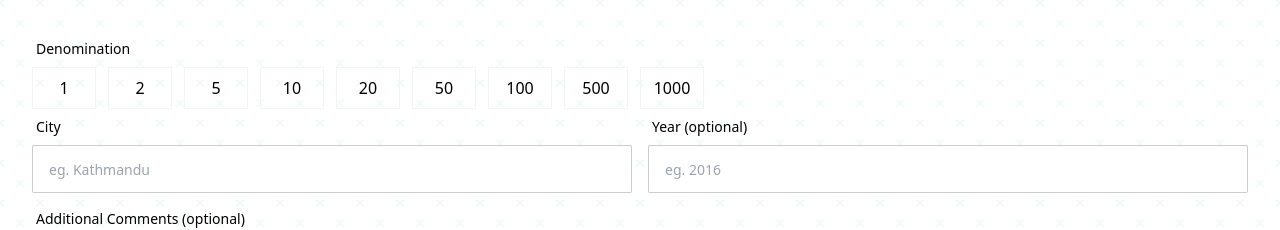
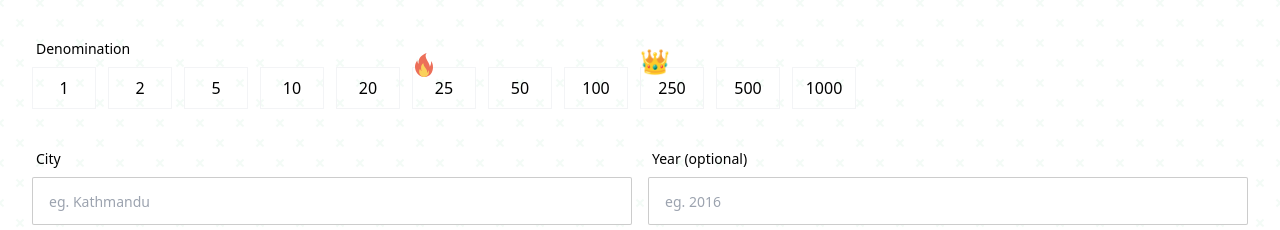
Before and after one commit to sahrohit/rupee-tracker, a Next.js app: page /entry in a window 1280 px wide. Shown: the part 357-587 px from the top of the page. Built offline with nearby package versions, Linux system fonts and the light colour scheme; no server answers; sample sign-in values are in the browser's storage; a web font is replaced by a local one.

Commit message:
added Rs 25 & Rs 250 option

```diff
--- a/src/components/RupeeForm/index.tsx
+++ b/src/components/RupeeForm/index.tsx
@@ -91,7 +91,10 @@ const RupeeForm = () => {
 			)
 		);
 
-		if (!querySnapshot.empty && querySnapshot.docs[0].data().user !== user?.email?.split("@")[0]) {
+		if (
+			!querySnapshot.empty &&
+			querySnapshot.docs[0].data().user !== user?.email?.split("@")[0]
+		) {
 			const snapData = querySnapshot.docs[0].data();
 			const newData = prefixObject("last_", {
 				city: snapData.city,
--- a/src/data/denomination.ts
+++ b/src/data/denomination.ts
@@ -4,11 +4,23 @@ export const DENOMINATIONS = [
 	{ value: 5, label: "5", color: "#d56d78", tailwind_color: "bg-red-300" },
 	{ value: 10, label: "10", color: "#ccb8b3", tailwind_color: "bg-stone-300" },
 	{ value: 20, label: "20", color: "#ba5639", tailwind_color: "bg-orange-300" },
+	{
+		value: 25,
+		label: "25",
+		color: "#c6c4a3",
+		tailwind_color: "bg-zinc-500",
+	},
 	{ value: 50, label: "50", color: "#5386b1", tailwind_color: "bg-sky-300" },
 	{
 		value: 100,
 		label: "100",
 		color: "#c5d7bd",
+		tailwind_color: "bg-green-300",
+	},
+	{
+		value: 250,
+		label: "250",
+		color: "#305b70",
 		tailwind_color: "bg-green-300",
 	},
 	{
@@ -41,10 +53,14 @@ export const colorFromDenominationRadio = (denomination: number) => {
 			return "peer-checked:bg-stone-300";
 		case 20:
 			return "peer-checked:bg-orange-300";
+		case 25:
+			return "peer-checked:bg-zinc-500";
 		case 50:
 			return "peer-checked:bg-sky-300";
 		case 100:
 			return "peer-checked:bg-green-400";
+		case 250:
+			return "peer-checked:bg-teal-800";
 		case 500:
 			return "peer-checked:bg-stone-400";
 		case 1000:
--- a/src/styles/globals.css
+++ b/src/styles/globals.css
@@ -49,3 +49,15 @@ html {
 .strokeme {
 	text-shadow: -1px -1px 0, 1px -1px 0, -1px 1px 0, 1px 1px 0;
 }
+
+/* Flame Icon SVG CSS */
+.st0 {
+	fill-rule: evenodd;
+	clip-rule: evenodd;
+	fill: #ec6f59;
+}
+.st1 {
+	fill-rule: evenodd;
+	clip-rule: evenodd;
+	fill: #fad15c;
+}
--- a/src/ui/RadioSelect.tsx
+++ b/src/ui/RadioSelect.tsx
@@ -1,6 +1,5 @@
 import {
-	colorFromDenomination,
-	colorFromDenominationRadio,
+	colorFromDenominationRadio
 } from "@/data/denomination";
 import { useField } from "formik";
 import { InputHTMLAttributes, useId } from "react";
@@ -59,6 +58,37 @@ const RadioOption = ({ value, label }: RadioOptionsType) => {
 			>
 				<p className="text-md font-medium">{label}</p>
 			</label>
+			{value === 25 && (
+				<div className="relative -top-14">
+					<svg
+						className="w-6 h-6 absolute"
+						version="1.1"
+						id="Layer_1"
+						xmlns="http://www.w3.org/2000/svg"
+						xmlnsXlink="http://www.w3.org/1999/xlink"
+						x="0px"
+						y="0px"
+						viewBox="0 0 92.27 122.88"
+						xmlSpace="preserve"
+					>
+						<g>
+							<path
+								className="st0"
+								d="M18.61,54.89C15.7,28.8,30.94,10.45,59.52,0C42.02,22.71,74.44,47.31,76.23,70.89 c4.19-7.15,6.57-16.69,7.04-29.45c21.43,33.62,3.66,88.57-43.5,80.67c-4.33-0.72-8.5-2.09-12.3-4.13C10.27,108.8,0,88.79,0,69.68 C0,57.5,5.21,46.63,11.95,37.99C12.85,46.45,14.77,52.76,18.61,54.89L18.61,54.89z"
+							/>
+							<path
+								className="st1"
+								d="M33.87,92.58c-4.86-12.55-4.19-32.82,9.42-39.93c0.1,23.3,23.05,26.27,18.8,51.14 c3.92-4.44,5.9-11.54,6.25-17.15c6.22,14.24,1.34,25.63-7.53,31.43c-26.97,17.64-50.19-18.12-34.75-37.72 C26.53,84.73,31.89,91.49,33.87,92.58L33.87,92.58z"
+							/>
+						</g>
+					</svg>
+				</div>
+			)}
+			{value === 250 && (
+				<div className="relative -top-16 animate-[wave_5s_ease-in-out_2] text-2xl select-none">
+					👑
+				</div>
+			)}
 		</div>
 	);
 };
```
